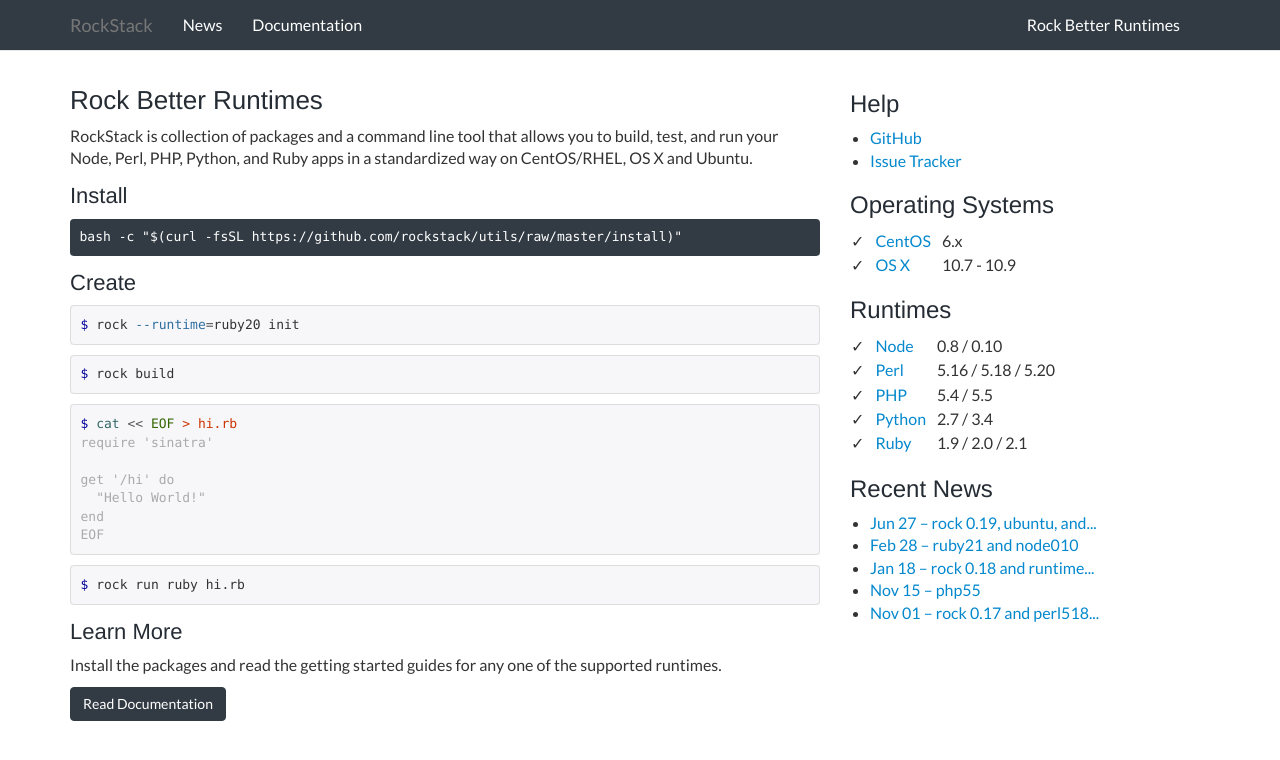
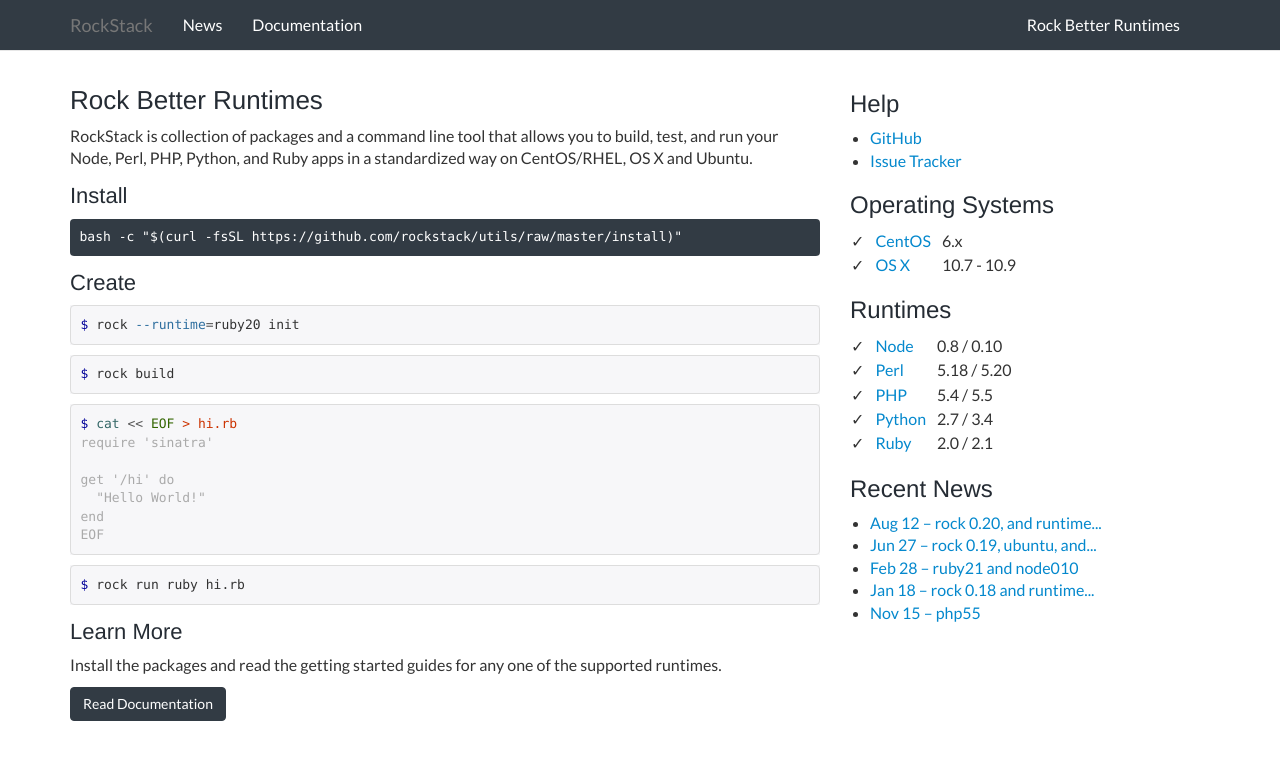
Before and after one commit to silas/rock, a Jekyll site: the page built from index.html, in a window 1280 px wide. Shown: the top 760 px of the page. Built offline with Jekyll 4.4.1, drawn with Linux system fonts in a browser that asks for light colours; Markdown is read by kramdown in place of the engine named in the settings; the list of posts is cut into pages by our own code.

Commit message:
Post: rock 0.20, and runtime changes

```diff
--- a/index.html
+++ b/index.html
@@ -51,10 +51,10 @@
 
     <table class="supported">
       <tr><td>✓</td><td><a href="/docs/node/">Node</a></td><td>0.8 / 0.10</td></tr>
-      <tr><td>✓</td><td><a href="/docs/perl/">Perl</a></td><td>5.16 / 5.18 / 5.20</td></tr>
+      <tr><td>✓</td><td><a href="/docs/perl/">Perl</a></td><td>5.18 / 5.20</td></tr>
       <tr><td>✓</td><td><a href="/docs/php/">PHP</a></td><td>5.4 / 5.5</td></tr>
       <tr><td>✓</td><td><a href="/docs/python/">Python</a></td><td>2.7 / 3.4</td></tr>
-      <tr><td>✓</td><td><a href="/docs/ruby/">Ruby</a></td><td>1.9 / 2.0 / 2.1</td></tr>
+      <tr><td>✓</td><td><a href="/docs/ruby/">Ruby</a></td><td>2.0 / 2.1</td></tr>
     </table>
 
     <h3>Recent News</h3>
```
Also changed, not shown: _posts/2014-08-12-rock-20-and-runtimes.md (added, +36 -0 lines), docs/perl/index.md (+0 -1 lines), docs/ruby/index.md (+0 -1 lines).
